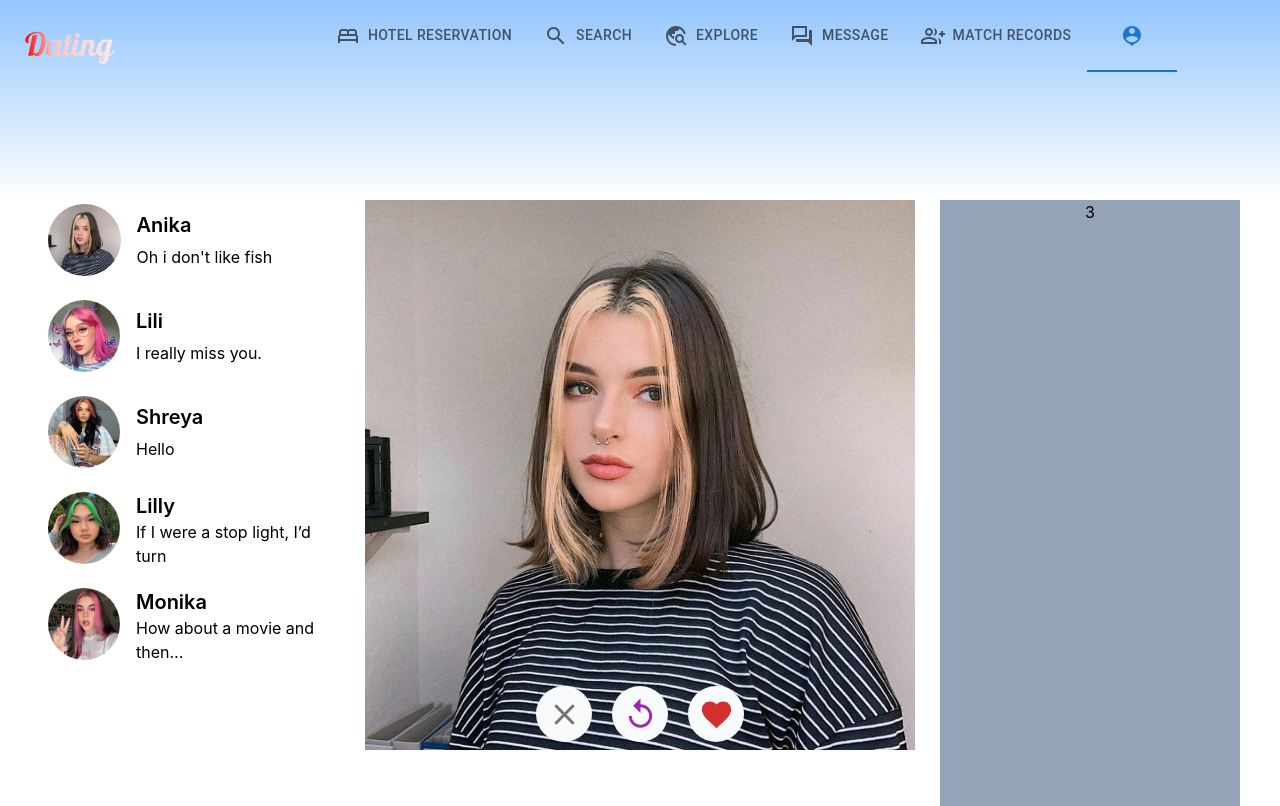
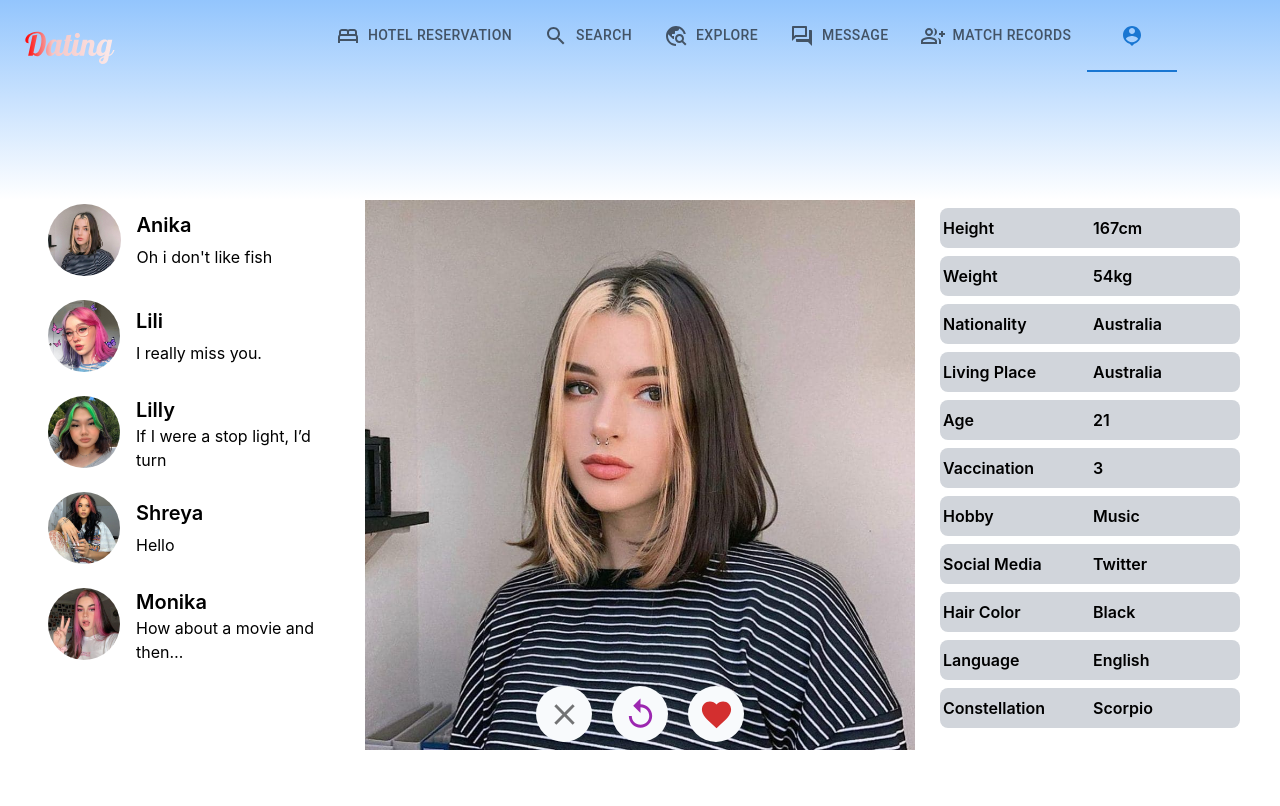
Before and after one commit to 22S2-SSE/frontend, a React (Create React App) app: page /dating/1 in a window 1280 px wide. Built offline with nearby package versions, Linux system fonts and the light colour scheme; a web font is replaced by a local one.

Commit message:
Add button click event on dating page

```diff
--- a/src/Dating/ButtonMenu.jsx
+++ b/src/Dating/ButtonMenu.jsx
@@ -5,11 +5,11 @@ import AddShoppingCartIcon from '@mui/icons-material/AddShoppingCart';
 import CloseIcon from '@mui/icons-material/Close';
 import FavoriteIcon from '@mui/icons-material/Favorite';
 import ReplayIcon from '@mui/icons-material/Replay';
-const ButtonMenu = () => {
+const ButtonMenu = ({changeImage, changeImage2}) => {
   return (
     <div className=" flex justify-center space-x-5 relative -top-16">
       <div className=' bg-slate-50 w-14 h-14 rounded-full flex flex-col justify-center'>
-        <IconButton aria-label="delete">
+        <IconButton aria-label="delete" onClick={changeImage}>
           <CloseIcon fontSize="large"/>
         </IconButton>
       </div>
@@ -19,7 +19,7 @@ const ButtonMenu = () => {
       </IconButton>
       </div>
       <div className=' bg-slate-50 w-14 h-14 rounded-full flex flex-col justify-center'>
-      <IconButton color="primary" aria-label="add to shopping cart" >
+      <IconButton color="primary" aria-label="add to shopping cart" onClick={changeImage2} >
         <FavoriteIcon color="error" fontSize="large"/>
       </IconButton>
       </div>
--- a/src/Dating/index.jsx
+++ b/src/Dating/index.jsx
@@ -1,47 +1,102 @@
-import WaitingListItem from "./WaitingListItem"
-import ButtonMenu from './ButtonMenu'
-import a from '../assets/dating/girls/a.jpg'
-import b from '../assets/dating/girls/b.jpg'
-import d from '../assets/dating/girls/d.jpg'
-import c from '../assets/dating/girls/c.jpg'
-import e from '../assets/dating/girls/e.jpg'
+import WaitingListItem from "./WaitingListItem";
+import ButtonMenu from "./ButtonMenu";
+import a from "../assets/dating/girls/a.jpg";
+import b from "../assets/dating/girls/b.jpg";
+import d from "../assets/dating/girls/d.jpg";
+import c from "../assets/dating/girls/c.jpg";
+import e from "../assets/dating/girls/e.jpg";
+
+import profiles from "../Profile/profile.json";
+import profiles2 from "../Profile/profile2.json";
+import profiles3 from "../Profile/profile3.json";
+
+import { useState } from "react";
 
 const Dating = () => {
+  const [profileList, setProfileList] = useState(profiles)
+
+  const renderProfileItems = (profiles) => {
+    let content = [];
+    for (const profile in profiles) {
+      content.push(
+        <div
+      className="flex justify-around items-center font-semibold rounded-lg mt-2 h-10 hover:bg-gray-200 bg-gray-300">
+      <div className=" text-left w-36">{profile}</div>
+      <div className=" text-left w-36">{profiles[profile]}</div>
+    </div>
+      )
+    }
+    return content;
+  };
+
+  const [imageSrc, setImageSrc] = useState(a)
+
+  const changeImage = () => {
+    setImageSrc(b)
+    setProfileList(profiles2)
+  }
+  const changeImage2 = () => {
+    setImageSrc(c)
+    setProfileList(profiles3)
+  }
+
   return (
     <div className="">
       {/* Header */}
-      <div className="w-full h-20 bg-gradient-to-b from-blue-300 " style={{
-        minHeight: "25vh",
-      }}></div>
+      <div
+        className="w-full h-20 bg-gradient-to-b from-blue-300 "
+        style={{
+          minHeight: "25vh",
+        }}
+      ></div>
       {/* Content */}
       <div className="flex px-10">
         {/* Waiting List */}
         <div className=" basis-1/4">
-          <WaitingListItem image={a} name={"Anika"} message={"Oh i don't like fish"}/>
-          <WaitingListItem image={b} name={"Lili"} message={"I really miss you."}/>
-          <WaitingListItem image={d} name={"Shreya"} message={"Hello"}/>
-          <WaitingListItem image={c} name={"Lilly"} message={"If I were a stop light, I’d turn"}/>
-          <WaitingListItem image={e} name={"Monika"} message={"How about a movie and then…"}/>
+          <WaitingListItem
+            image={a}
+            name={"Anika"}
+            message={"Oh i don't like fish"}
+          />
+          <WaitingListItem
+            image={b}
+            name={"Lili"}
+            message={"I really miss you."}
+          />
+          <WaitingListItem
+            image={c}
+            name={"Lilly"}
+            message={"If I were a stop light, I’d turn"}
+          />
+          <WaitingListItem image={d} name={"Shreya"} message={"Hello"} />
+          <WaitingListItem
+            image={e}
+            name={"Monika"}
+            message={"How about a movie and then…"}
+          />
         </div>
 
         {/* Images */}
         <div className=" basis-1/2">
-          <img src={a} alt="" className=" mx-auto" style={{
-            width: '550px',
-            height: '550px'
-          }}/>
-          <ButtonMenu />
+          <img
+            src={imageSrc}
+            alt=""
+            className=" mx-auto"
+            style={{
+              width: "550px",
+              height: "550px",
+            }}
+          />
+          <ButtonMenu changeImage={changeImage} changeImage2={changeImage2}/>
         </div>
 
         {/* Detail Information */}
-        <div className=" basis-1/4 bg-slate-400">
-          3
+        <div className=" basis-1/4">
+          {renderProfileItems(profileList)}
         </div>
-
-
       </div>
     </div>
-  )
-}
+  );
+};
 
-export default Dating
+export default Dating;
--- /dev/null
+++ b/src/Profile/profile2.json
@@ -0,0 +1,13 @@
+{
+  "Height": "161cm",
+  "Weight": "64kg",
+  "Nationality": "Australia",
+  "Living Place": "Australia",
+  "Age": "24",
+  "Vaccination": "0",
+  "Hobby": "Dance",
+  "Social Media": "Ins",
+  "Hair Color": "Pink",
+  "Language": "English",
+  "Constellation": "Sagittarius"
+}
--- /dev/null
+++ b/src/Profile/profile3.json
@@ -0,0 +1,13 @@
+{
+  "Height": "170cm",
+  "Weight": "61kg",
+  "Nationality": "Australia",
+  "Living Place": "Australia",
+  "Age": "19",
+  "Vaccination": "2",
+  "Hobby": "Jogging",
+  "Social Media": "Ins",
+  "Hair Color": "Green",
+  "Language": "English",
+  "Constellation": "Scorpio"
+}
```
